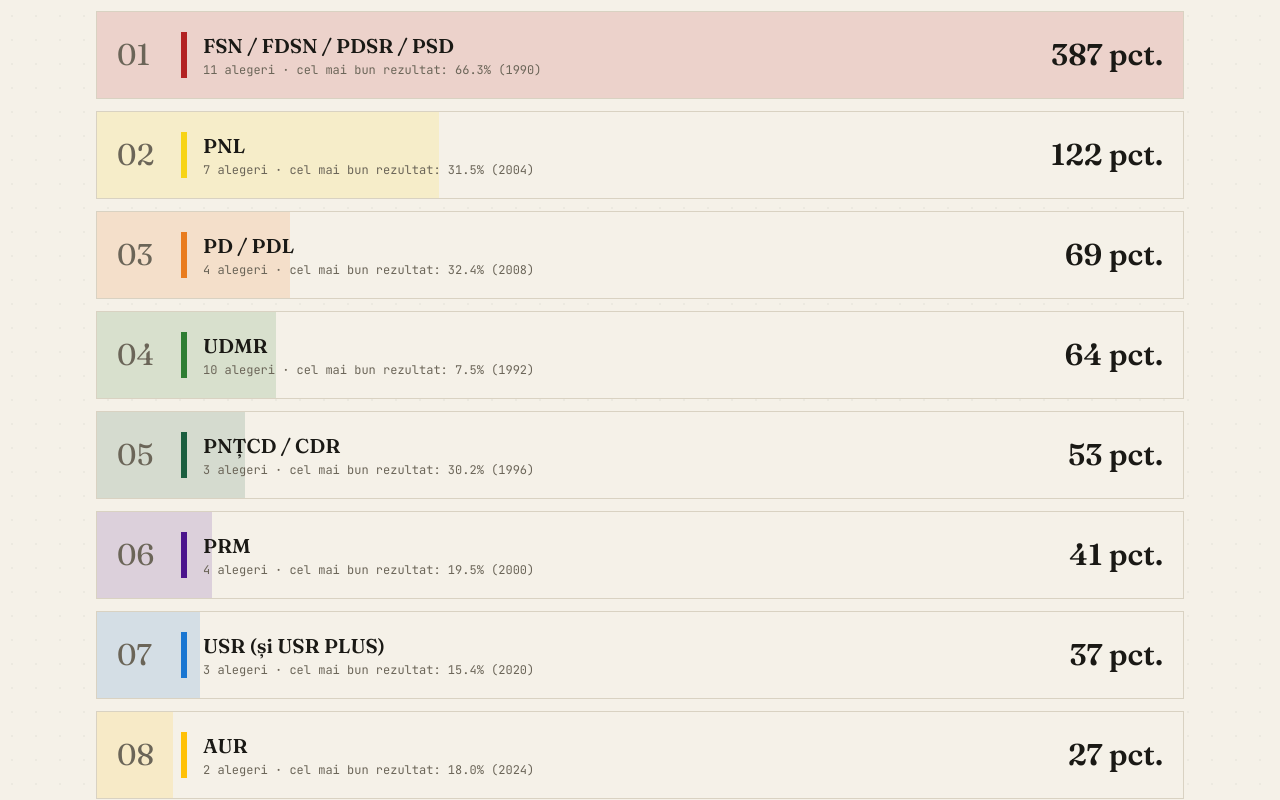
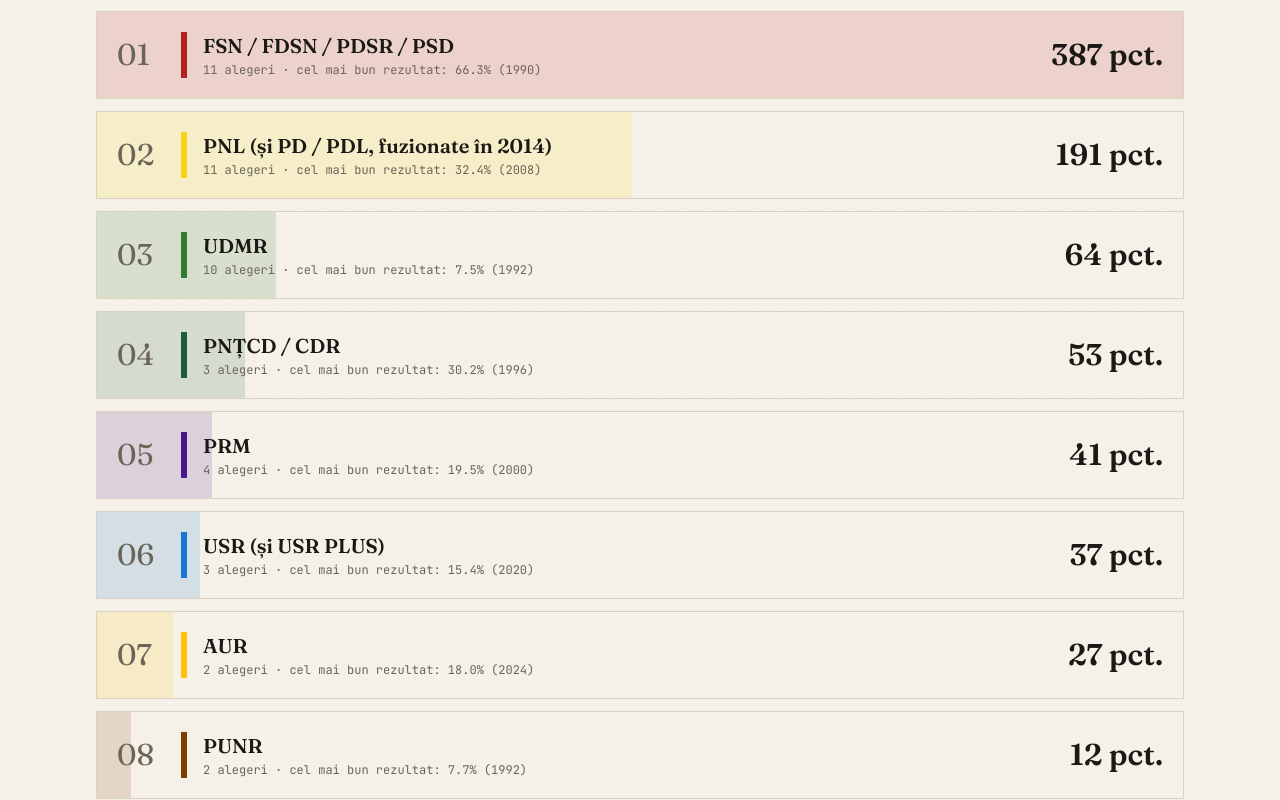
Before and after one commit to videne/cine-a-condus-romania, a React (Vite) app: page /#/ in a window 1280 px wide. Shown: the part 1340-2140 px from the top of the page. Built offline with nearby package versions, Linux system fonts and the light colour scheme.

Commit message:
Add files via upload

```diff
--- a/src/data/elections.js
+++ b/src/data/elections.js
@@ -443,12 +443,12 @@
   FDSN: 'FSN_PSD',
   PDSR: 'FSN_PSD',
   PSD: 'FSN_PSD',
-  PD: 'PD_PDL',
-  PDL: 'PD_PDL',
+  PD: 'PNL',       // PD → PDL → absorbit in PNL in 2014
+  PDL: 'PNL',      // PDL → absorbit in PNL in 2014
   PNL: 'PNL',
   CDR: 'PNTCD_CDR',
   PNTCD: 'PNTCD_CDR',
-  ALIANTA_DA: 'PNL', // alianta PNL-PD, tratata ca PNL in lineage
+  ALIANTA_DA: 'PNL', // alianta PNL-PD din 2004, logic in lineage-ul PNL
   UDMR: 'UDMR',
   USR: 'USR',
   USR_PLUS: 'USR',
@@ -457,7 +457,7 @@
   PUNR: 'PUNR',
   PSM: 'PSM',
   PDAR: 'PDAR',
-  USD: 'PD_PDL',
+  USD: 'PNL',      // USD = alianta PD + PSDR in 1996, in lineage-ul PD → PNL
   PUR: 'PC',
   PC: 'PC',
   ALDE: 'ALDE',
@@ -468,8 +468,7 @@
 
 export const LINEAGE_NAMES = {
   FSN_PSD: { name: 'FSN / FDSN / PDSR / PSD', short: 'PSD (și precursori)', color: '#B22222' },
-  PD_PDL: { name: 'PD / PDL', short: 'PD/PDL', color: '#E97C1E' },
-  PNL: { name: 'PNL', short: 'PNL', color: '#F7D417' },
+  PNL: { name: 'PNL (și PD / PDL, fuzionate în 2014)', short: 'PNL (și PD/PDL)', color: '#F7D417' },
   PNTCD_CDR: { name: 'PNȚCD / CDR', short: 'PNȚCD/CDR', color: '#1B5E3F' },
   UDMR: { name: 'UDMR', short: 'UDMR', color: '#2E7D32' },
   USR: { name: 'USR (și USR PLUS)', short: 'USR', color: '#1976D2' },
@@ -498,18 +497,18 @@
   // Ponta (PSD): mai 2012 - nov 2015 (~3.5 ani)
   // Grindeanu/Tudose/Dancila (PSD): ian 2017 - nov 2019 (~2.8 ani)
   // Ciolacu (PSD): iun 2023 - iun 2025 (~2 ani)
-  PNL: 8,
+  PNL: 12,
+  // ====== PNL direct ======
   // Tariceanu (PNL): dec 2004 - dec 2008 (4 ani)
   // Orban (PNL): nov 2019 - dec 2020 (~1 an)
   // Citu (PNL): dec 2020 - nov 2021 (~1 an)
   // Ciuca (PNL): nov 2021 - iun 2023 (~1.5 ani)
   // Bolojan (PNL): iun 2025 - prezent (~0.8 ani la apr 2026)
+  // ====== PD/PDL (fuzionati in PNL in 2014) ======
+  // Boc (PD/PDL): dec 2008 - feb 2012 (~3.2 ani)
+  // MRU (PDL): feb - mai 2012 (~0.3 ani)
   PNTCD_CDR: 2,
   // Ciorbea (PNTCD): dec 1996 - apr 1998 (~1.3 ani)
   // Radu Vasile (PNTCD): apr 1998 - dec 1999 (~1.7 ani)
   // Isarescu (1999-2000) era independent, nu se numara
-  PD_PDL: 4,
-  // Boc (PD/PDL): dec 2008 - feb 2012 (~3.2 ani)
-  // MRU (PDL): feb - mai 2012 (~0.3 ani)
-  // Petre Roman post-1993 a fost PD, dar PM-ul lui fusese FSN
 };
```
